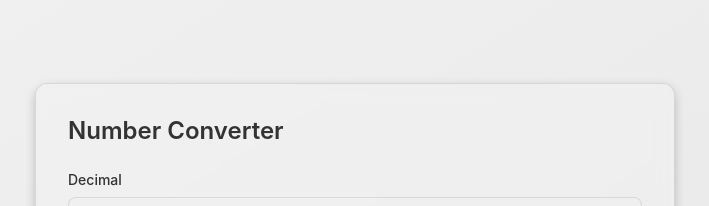
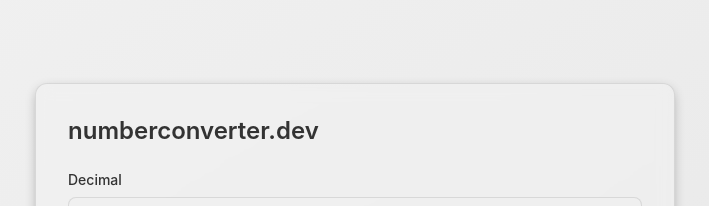
Before and after one commit to OllyMcB/js_number_converter, a React (Vite) app: page / in a window 1280 px wide. Shown: the top 206 px of the page, without its empty margins (285-994 px from the left). Built offline with nearby package versions, Linux system fonts and the light colour scheme.

Commit message:
Renamed heading

```diff
--- a/index.html
+++ b/index.html
@@ -7,7 +7,7 @@
     <link rel="icon" type="image/png" sizes="16x16" href="/favicon-16x16.png">
     <link rel="manifest" href="/site.webmanifest">
     <meta name="viewport" content="width=device-width, initial-scale=1.0" />
-    <title>Number Converter</title>
+    <title>numberconverter.dev</title>
     <!-- Google tag (gtag.js) -->
     <script async src="https://www.googletagmanager.com/gtag/js?id=G-SQC4KCLGT8"></script>
     <script>
--- a/src/App.tsx
+++ b/src/App.tsx
@@ -711,7 +711,7 @@
   return (
     <div className="app">
       <div className="converter">
-        <h1 className="title">Number Converter</h1>
+        <h1 className="title">numberconverter.dev</h1>
 
         <div className="input-group">
           <NumberInput
```
Also changed, not shown: 1 other file (tests, documents, lock files or other folders).
